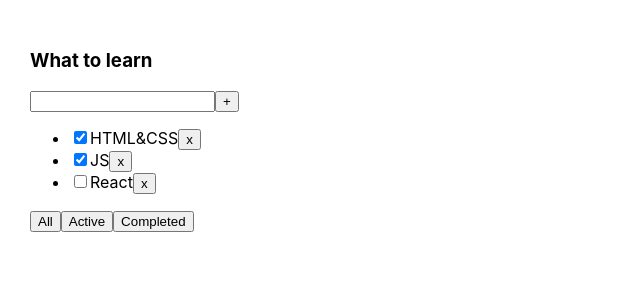
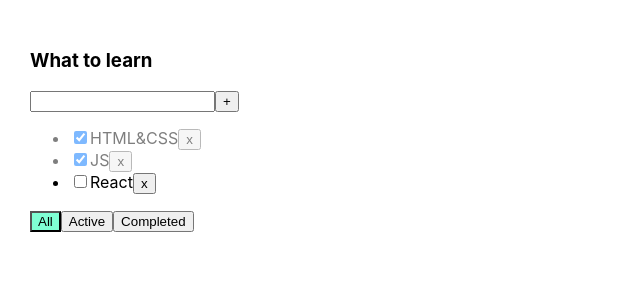
Before and after one commit to Viktoriyadegt/todolist, a React (Create React App) app: page / in a window 1280 px wide. Shown: the top 300 px of the page, without its empty margins (0-640 px from the left). Built offline with nearby package versions, Linux system fonts and the light colour scheme.

Commit message:
lesson_3-4

```diff
--- a/package.json
+++ b/package.json
@@ -10,10 +10,12 @@
     "@types/node": "^16.7.13",
     "@types/react": "^17.0.20",
     "@types/react-dom": "^17.0.9",
+    "@types/uuid": "^8.3.4",
     "react": "^17.0.2",
     "react-dom": "^17.0.2",
     "react-scripts": "5.0.0",
     "typescript": "^4.4.2",
+    "uuid": "^8.3.2",
     "web-vitals": "^2.1.0"
   },
   "scripts": {
--- a/src/App.css
+++ b/src/App.css
@@ -6,3 +6,15 @@
 .App > div {
 margin-right: 50px;
 }
+.error {
+ border:red 1px solid;
+}
+.error-message{
+ color:red;
+}
+.active-filter {
+ background-color:aquamarine;
+}
+.is-done {
+ opacity: 0.5;
+}
--- a/src/App.tsx
+++ b/src/App.tsx
@@ -1,31 +1,46 @@
 import React, {useState} from 'react';
 import './App.css';
 import {TasksType, Todolist} from "./Todolist";
+import {v1} from "uuid";
 
 export type FilterValuesType = 'all' | 'active' | 'completed'
 
 function App() {
 
     let [tasks, setTask] = useState<Array<TasksType>>([
-        {id: 1, title: 'HTML&CSS', isDone: true},
-        {id: 2, title: 'JS', isDone: true},
-        {id: 3, title: 'React', isDone: false}
+        {id: v1(), title: 'HTML&CSS', isDone: true},
+        {id: v1(), title: 'JS', isDone: true},
+        {id: v1(), title: 'React', isDone: false}
     ])
     let [filter, setFilter] = useState<FilterValuesType>('all')
 
-    const removeTask = (id:number) => {
+    const removeTask = (id: string) => {
         let resultTasks = tasks.filter(t => t.id !== id)
         setTask(resultTasks)
+    }
+
+    const addTask = (title: string) => {
+        let newTask = {id: v1(), title: title, isDone: false}
+        setTask([newTask, ...tasks])
     }
 
     const changeFilter = (value: FilterValuesType) => {
         setFilter(value)
     }
 
+    const onChangeTaskStatus = (id: string, isDone: boolean) => {
+        const task = tasks.find(t => t.id === id)
+        if (task) {
+            task.isDone = isDone
+        }
+            setTask([...tasks])
+        }
+
+
         let tasksForTodoList = tasks;
         if (filter === 'active') {
             tasksForTodoList = tasks.filter(t => t.isDone === false)
-    } else if ( filter === 'completed') {
+        } else if (filter === 'completed') {
             tasksForTodoList = tasks.filter(t => t.isDone === true)
         }
 
@@ -35,6 +50,9 @@
                           tasks={tasksForTodoList}
                           removeTask={removeTask}
                           changeFilter={changeFilter}
+                          addTask={addTask}
+                          onChangeTaskStatus={onChangeTaskStatus}
+                          filter={filter}
                 />
             </div>
         );
--- a/src/Todolist.tsx
+++ b/src/Todolist.tsx
@@ -1,8 +1,8 @@
-import React from "react";
+import React, {ChangeEvent, KeyboardEvent, useState} from "react";
 import {FilterValuesType} from "./App";
 
 export type TasksType = {
-    id: number
+    id: string
     title: string
     isDone: boolean
 }
@@ -10,31 +10,89 @@
 export type TodolistPropsType = {
     title: string
     tasks: Array<TasksType>
-    removeTask: (id:number) => void
-    changeFilter: (value:FilterValuesType) => void
+    removeTask: (id: string) => void
+    changeFilter: (value: FilterValuesType) => void
+    addTask: (title: string) => void
+    onChangeTaskStatus: (id: string, isDone: boolean) => void
+    filter: FilterValuesType
 }
 export const Todolist = (props: TodolistPropsType) => {
+    const [title, setTitle] = useState('')
+    const [error, setError] = useState<string | null>(null)
+
+    const OnChangeHandler = (e: ChangeEvent<HTMLInputElement>) => {
+        setTitle(e.currentTarget.value)
+    }
+
+    const onKeyPressHandler = (e: KeyboardEvent<HTMLInputElement>) => {
+        setError('')
+        if (e.key === 'Enter') {
+            if (title.trim() !== '') {
+                props.addTask(title.trim())
+                setTitle('')
+            } else {
+                setError('Title is required!')
+            }
+        }
+    }
+
+    const addTaskNewTaskTitle = () => {
+        if (title.trim() !== '') {
+            props.addTask(title.trim())
+            setTitle('')
+        } else {
+            setError('Title is required!')
+        }
+    }
+
+    const onClickRemoveTaskHandler = (id: string) => {
+        props.removeTask(id)
+    }
+
+    const onClickFilterHandler = (value: FilterValuesType) => {
+        props.changeFilter(value)
+    }
+
+
     return (
         <div>
             <h3>{props.title}</h3>
             <div>
                 <div>
-                    <input/>
-                    <button>+</button>
+                    <input value={title}
+                           onChange={OnChangeHandler}
+                           onKeyPress={onKeyPressHandler}
+                           className={error ? 'error' : ''}
+                    />
+                    <button onClick={addTaskNewTaskTitle}>+</button>
+                    {error && <div className={'error-message'}>Title is required!</div>}
                 </div>
                 <ul>
-                    {props.tasks.map(t => <li key={t.id}><input type='checkbox' checked={t.isDone}/>
+                    {props.tasks.map(t => <li key={t.id} className={t.isDone === true ? 'is-done' : ''}>
+                        <input type='checkbox'
+                               checked={t.isDone}
+                               onChange={(e) => {
+                                   props.onChangeTaskStatus(t.id, e.currentTarget.checked)
+                               }}
+                        />
                         <span>{t.title}</span>
-                        <button onClick={()=>{props.removeTask(t.id)}}>x</button>
+                        <button onClick={() => onClickRemoveTaskHandler(t.id)}>x</button>
+
                     </li>)}
 
 
                 </ul>
             </div>
             <div>
-                <button onClick={()=>{props.changeFilter('all')}}>All</button>
-                <button onClick={()=>{props.changeFilter('active')}}>Active</button>
-                <button onClick={()=>{props.changeFilter('completed')}}>Completed</button>
+                <button className={props.filter === 'all' ? 'active-filter' : ''}
+                        onClick={() => onClickFilterHandler('all')}>All
+                </button>
+                <button className={props.filter === 'active' ? 'active-filter' : ''}
+                        onClick={() => onClickFilterHandler('active')}>Active
+                </button>
+                <button className={props.filter === 'completed' ? 'active-filter' : ''}
+                        onClick={() => onClickFilterHandler('completed')}>Completed
+                </button>
             </div>
 
         </div>
```
Also changed, not shown: 1 other file (tests, documents, lock files or other folders). Lines whose indentation alone changed are shown as unchanged.
